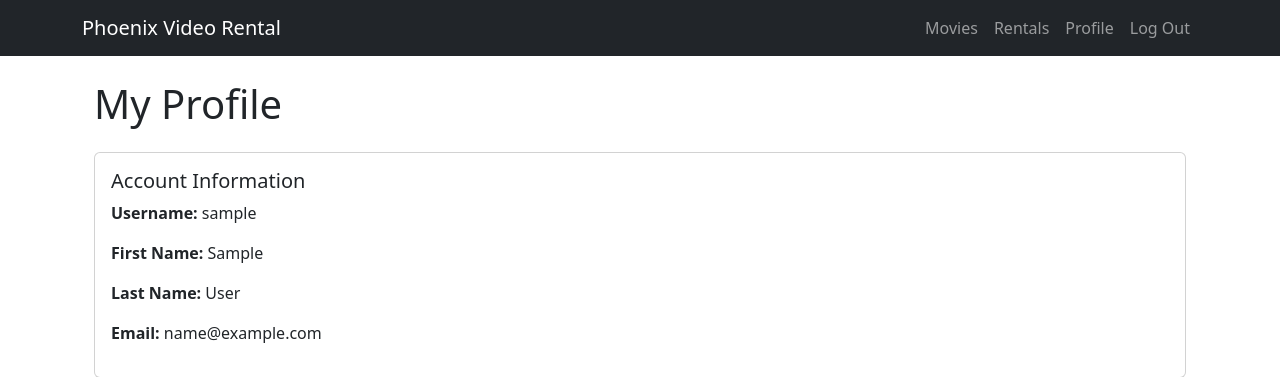
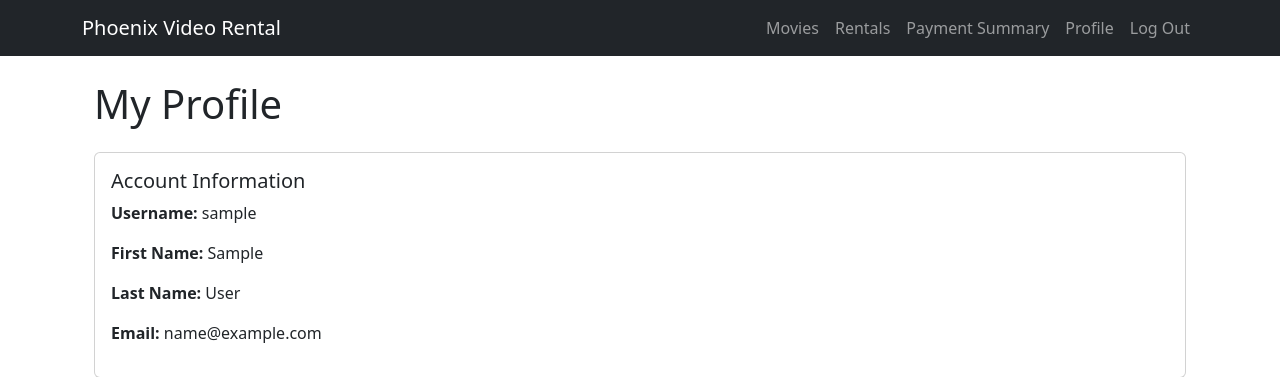
Before and after one commit to gilesf93/Phoenix-Video-Rental-G7, a Django app: page /accounts/profile/ in a window 1280 px wide. Shown: the top 377 px of the page. Run offline with Django 5.2, Linux system fonts and the light colour scheme; the visitor is signed in with stand-in values (Sample User, id 1).

Commit message:
Fix rentals, login, and payment summary navigation

```diff
--- a/core/templates/core/base.html
+++ b/core/templates/core/base.html
@@ -39,7 +39,12 @@
                         {% if user.is_staff %}
                             <li class="nav-item">
                                 <a class="nav-link" href="{% url 'rentals:staff_rental_dashboard' %}">
-                                    Rentals
+                                Rentals
+                                </a>
+                            </li>
+                            <li class="nav-item">
+                                <a class="nav-link" href="{% url 'rentals:payment_summary_report' %}">
+                                Payment Summary
                                 </a>
                             </li>
                             <li class="nav-item">
```
